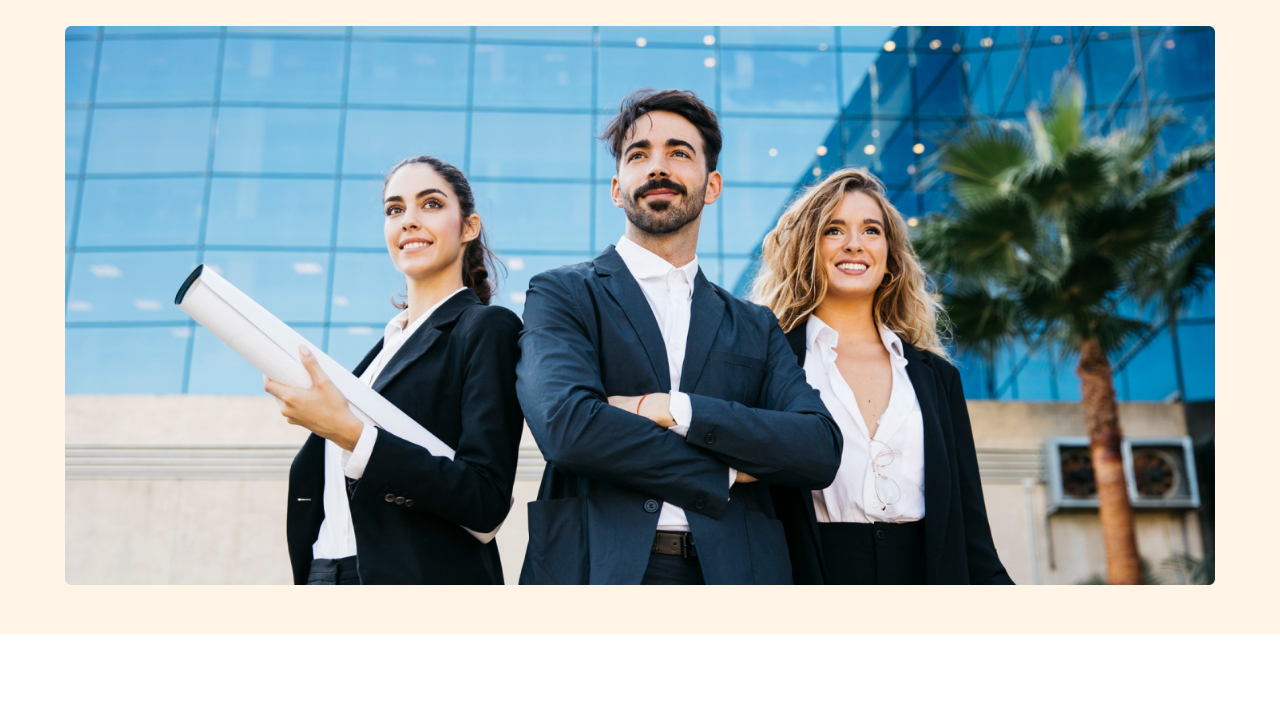
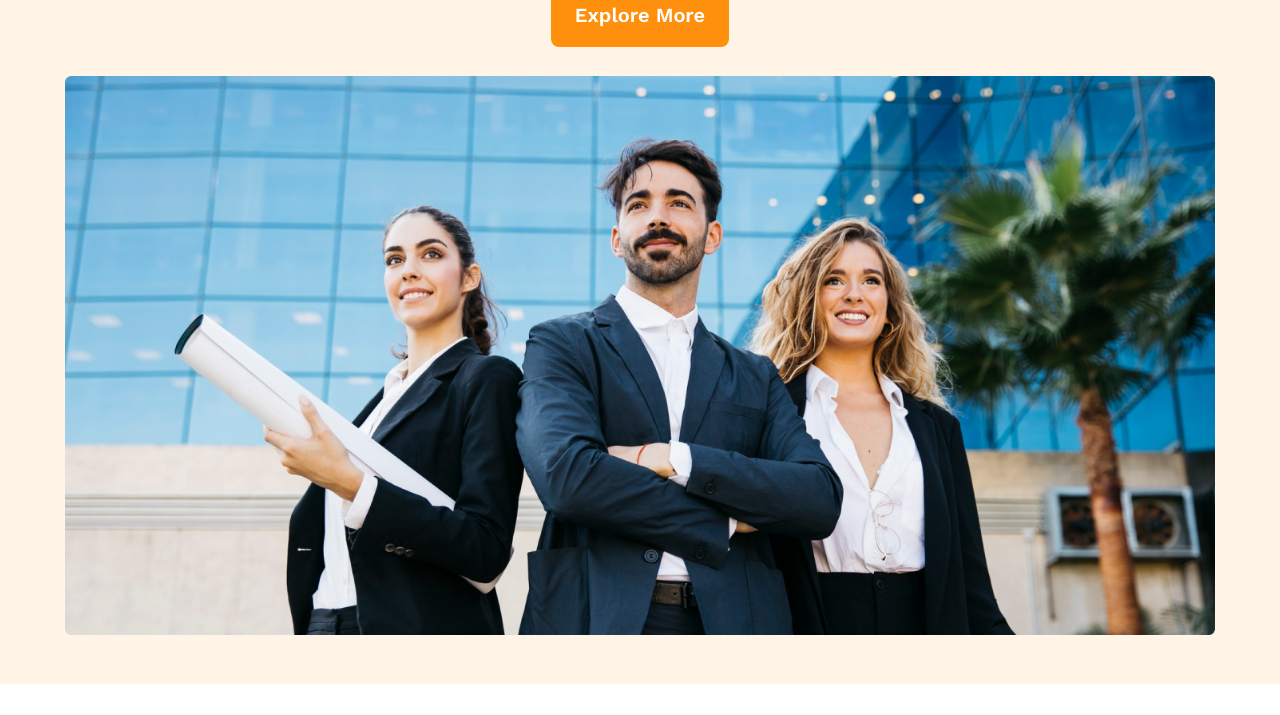
Before and after one commit to brcshakil1/g3-architects, a plain HTML site: page index.html in a window 1280 px wide. Shown: the part 346-1061 px from the top of the page. Drawn offline with nearby package versions, Linux system fonts and the light colour scheme.

Commit message:
added padding on banner top

```diff
--- a/styles/architect.css
+++ b/styles/architect.css
@@ -82,6 +82,9 @@ nav ul li > a {
 }
 
 /* banner styles */
+.banner {
+    padding-top: 50px;
+}
 .banner-content {
     max-width: 760px;
     text-align: center;
```
